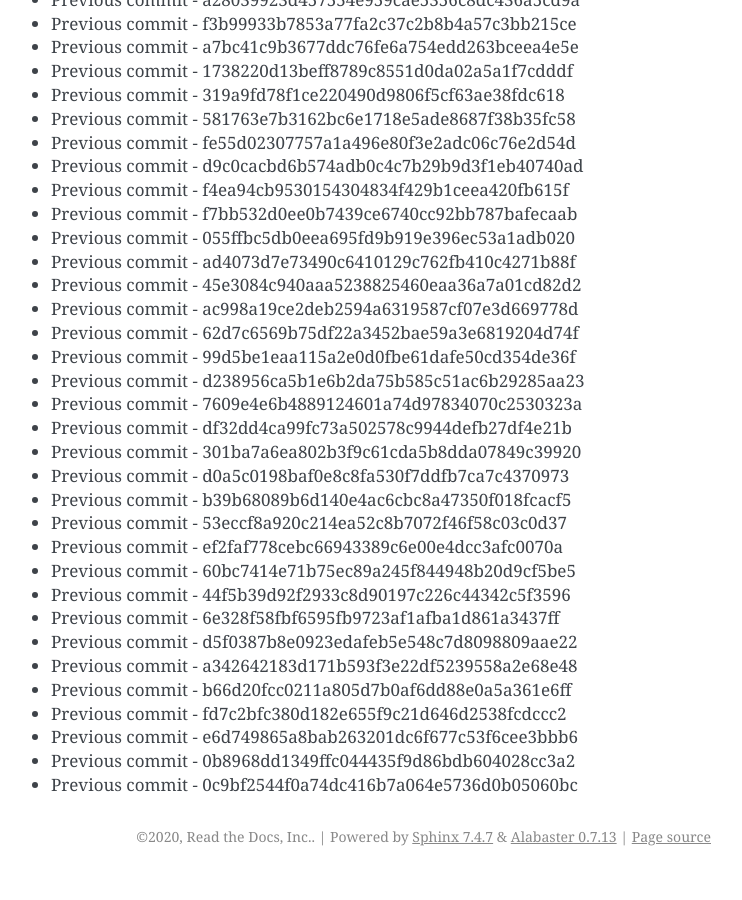
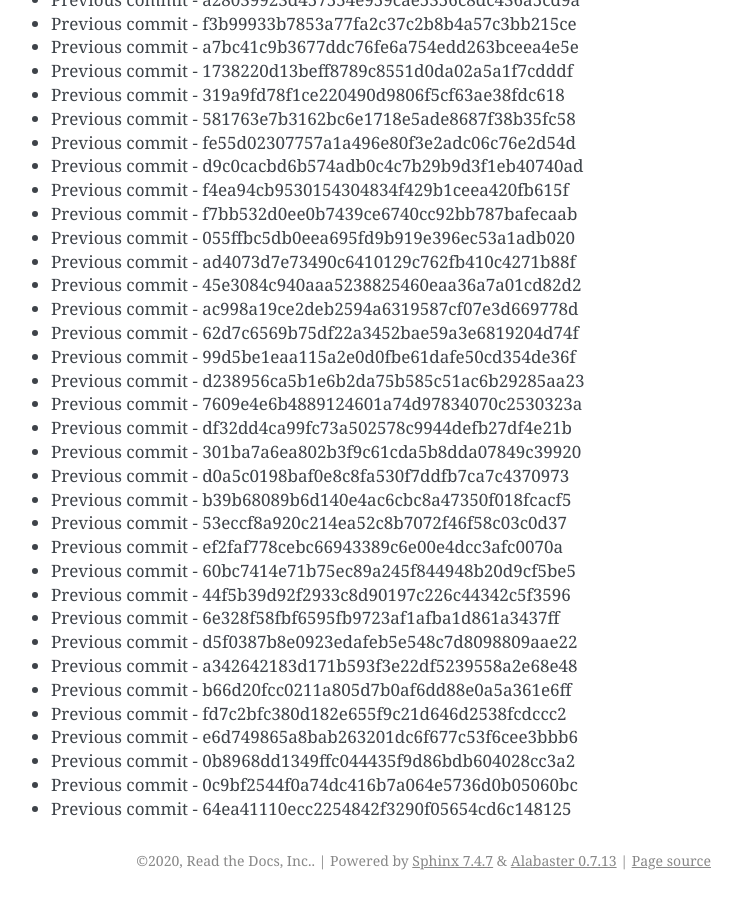
Before and after one commit to readthedocs/rtd-git-stresstest, a Sphinx documentation site: the page built from docs/updates.rst, in a window 1280 px wide and 900 px high, scrolled down 61314 px. Shown: the whole window, without its empty margins (399-1141 px from the left). Built offline with Sphinx 7.4.7, drawn with Linux system fonts in a browser that asks for light colours; before the commit the page ends 62190 px from its top, so only the background shows below that.

Commit message:
Generating commit from previous: 64ea41110ecc2254842f3290f05654cd6c148125

```diff
--- a/docs/updates.rst
+++ b/docs/updates.rst
@@ -2608,3 +2608,4 @@ It can be tested for any performance characteristics.
 * Previous commit - e6d749865a8bab263201dc6f677c53f6cee3bbb6
 * Previous commit - 0b8968dd1349ffc044435f9d86bdb604028cc3a2
 * Previous commit - 0c9bf2544f0a74dc416b7a064e5736d0b05060bc
+* Previous commit - 64ea41110ecc2254842f3290f05654cd6c148125
```
